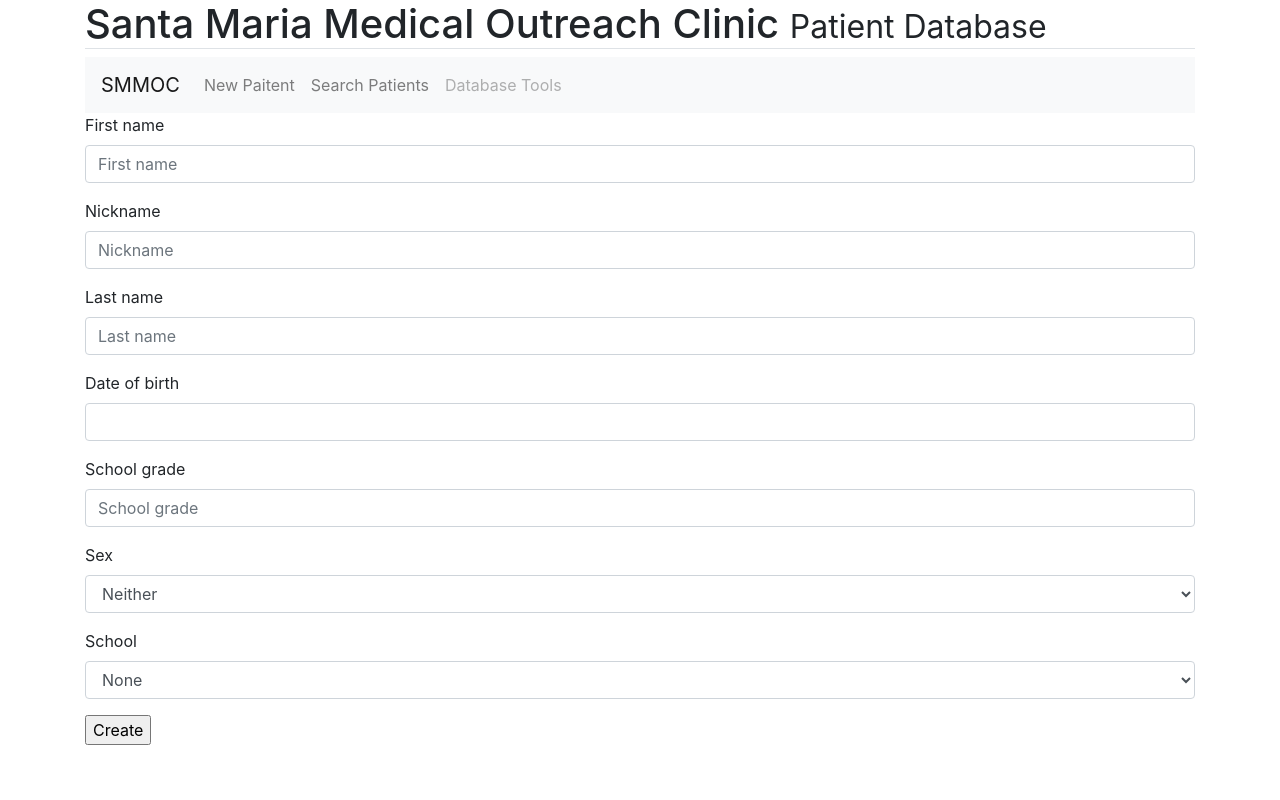
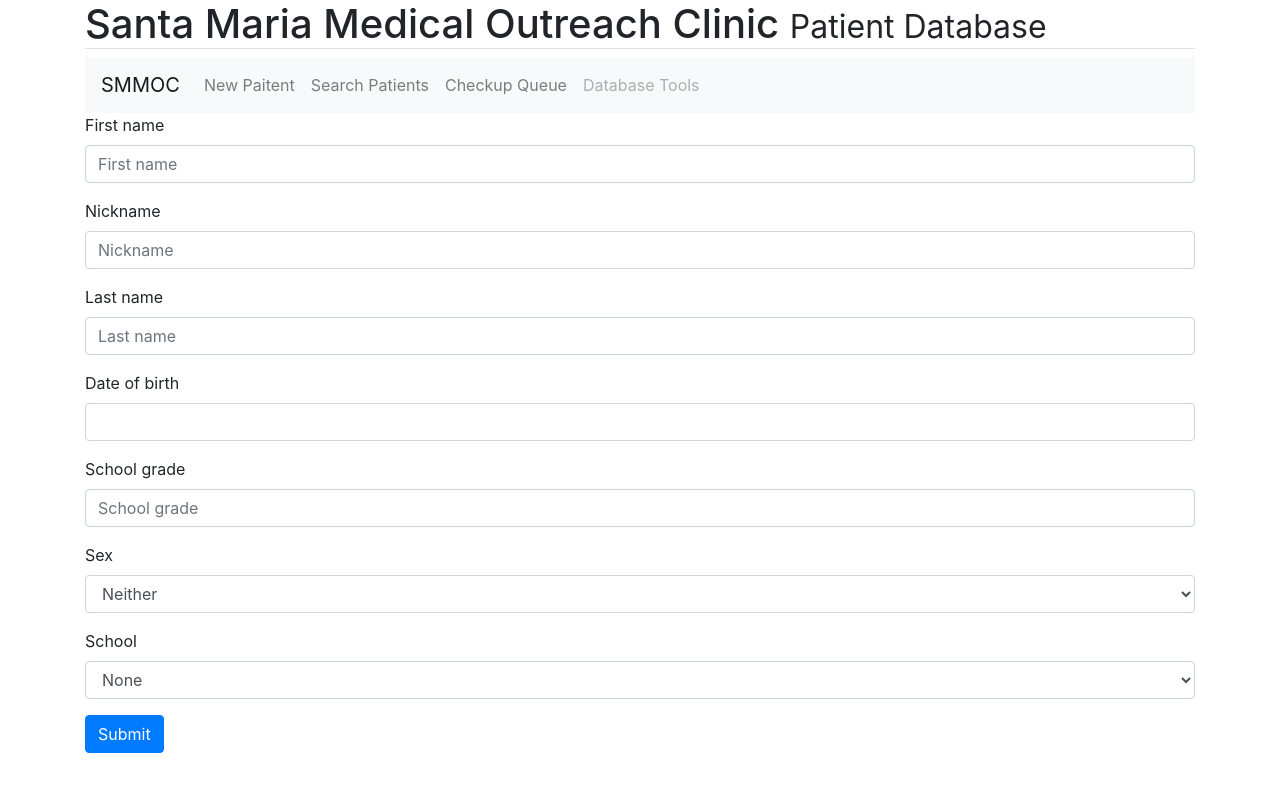
Before and after one commit to TJBrunson/MOCRecords, a Django app: page /new_patient/ in a window 1280 px wide. Run offline with Django 3.2, Linux system fonts and the light colour scheme; some libraries are stand-ins or nearby versions.

Commit message:
stability changes

```diff
--- a/mysite/settings.py
+++ b/mysite/settings.py
@@ -39,6 +39,7 @@ INSTALLED_APPS = [
     'django.contrib.messages',
     'django.contrib.staticfiles',
     'bootstrap4',
+    'bootstrap_datepicker',
 ]
 
 MIDDLEWARE = [
--- a/patientRecords/forms.py
+++ b/patientRecords/forms.py
@@ -1,5 +1,6 @@
 from django import forms
 from . import models
+from django.contrib.admin import widgets
 
 class CreateNewPatient(forms.ModelForm):
     class Meta:
--- a/patientRecords/templates/patientRecords/new_patient.html
+++ b/patientRecords/templates/patientRecords/new_patient.html
@@ -15,7 +15,9 @@
   <form  action="{% url 'patientRecords:new_patient' %}" method="post" class="form">
     {% csrf_token %}
     {% bootstrap_form form %}
-    <input type="submit", value="Create">
+    {% buttons %}
+        <button type="submit" class="btn btn-primary">Submit</button>
+    {% endbuttons %}
   </form>
 </div>
 {% endblock %}
--- a/templates/base_layout.html
+++ b/templates/base_layout.html
@@ -26,8 +26,9 @@
         </button>
         <div class="collapse navbar-collapse" id="navbarNavAltMarkup">
           <div class="navbar-nav">
-            <a class="nav-item nav-link" href="templets/new-patient.html">New Paitent</a>
+            <a class="nav-item nav-link" href="{% url 'patientRecords:new_patient' %}">New Paitent</a>
             <a class="nav-item nav-link" href="#">Search Patients</a>
+            <a class="nav-item nav-link" href="#">Checkup Queue</a>
             <a class="nav-item nav-link disabled" href="#">Database Tools</a>
           </div>
         </div>
```
Also changed, not shown: db.sqlite3.
